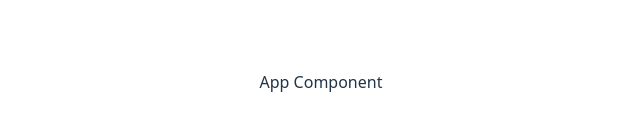
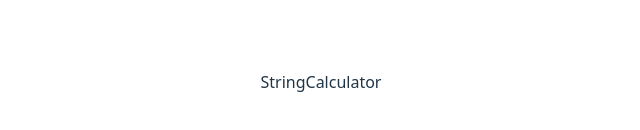
Before and after one commit to Anuja0109/Incubyte-Test, a React (Vite) app: page / in a window 1280 px wide. Shown: the part 318-448 px from the top of the page, without its empty margins (319-959 px from the left). Built offline with nearby package versions, Linux system fonts and the light colour scheme.

Commit message:
First test for String Calculator component rendering done

```diff
--- a/src/App.tsx
+++ b/src/App.tsx
@@ -1,8 +1,12 @@
 import "./App.css";
+import StringCalculator from "./components/StringCalculator";
+
 function App() {
-  return <main>
-    App Component
-  </main>;
+  return (
+    <main>
+      <StringCalculator />
+    </main>
+  );
 }
 
 export default App;
--- /dev/null
+++ b/src/components/StringCalculator/index.tsx
@@ -0,0 +1,7 @@
+import React from "react";
+
+const StringCalculator: React.FC = () => {
+  return <div>StringCalculator</div>;
+};
+
+export default StringCalculator;
```
Also changed, not shown: tsconfig.json (+6 -1 lines), 1 other file (tests, documents, lock files or other folders).
